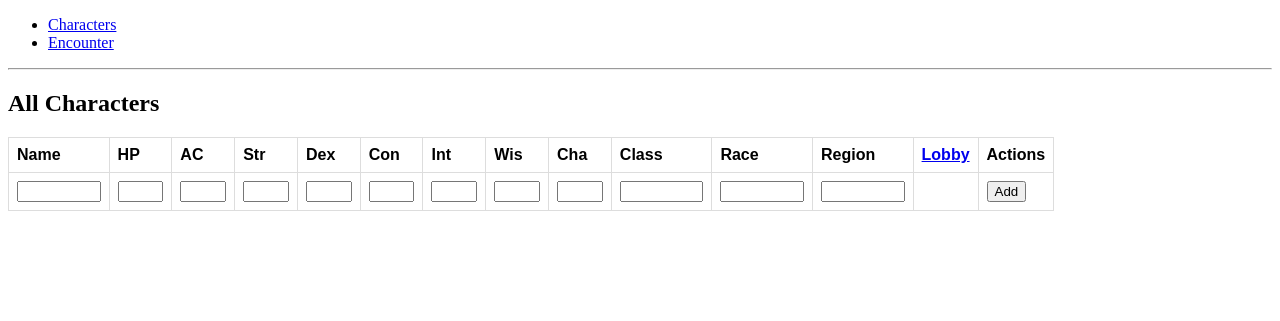
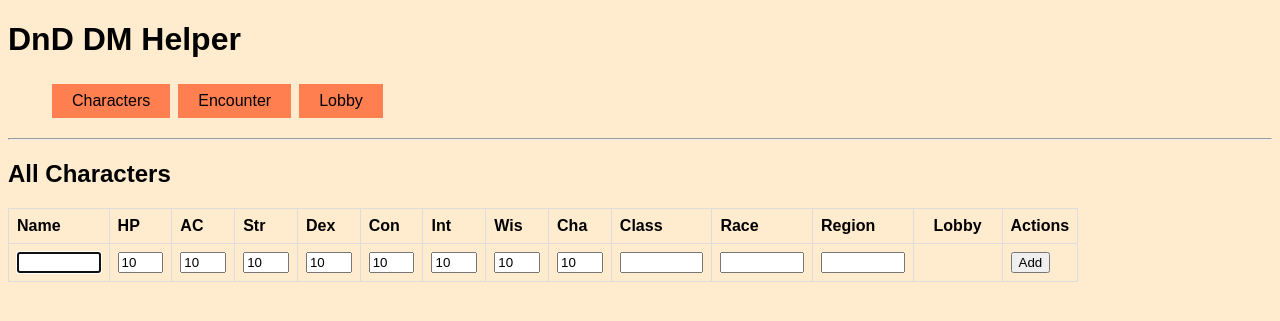
Before and after one commit to inkyblinkypinkyclyde/DnD-flask-app, a Flask app: page /characters in a window 1280 px wide. Shown: the top 321 px of the page. Run offline with Flask 2, Linux system fonts and the light colour scheme; data that the repository does not hold is empty; some libraries are stand-ins or nearby versions.

Commit message:
added default values to form entries and link to lobby

```diff
--- a/db/run_sql.py
+++ b/db/run_sql.py
@@ -6,7 +6,7 @@ def run_sql(sql, values = None):
     results = []
 
     try:
-        conn=psycopg2.connect("dbname='dnd_web'")
+        conn=psycopg2.connect("dbname='dnd_web_live'")
         cur = conn.cursor(cursor_factory=ext.DictCursor)
         cur.execute(sql, values)
         conn.commit()
--- a/static/css/main.css
+++ b/static/css/main.css
@@ -1,7 +1,30 @@
+body {
+    font-family: arial, sans-serif;
+    background-color: blanchedalmond;
+}
+
 table {
-    font-family: arial, sans-serif;
     border-collapse: collapse;
     /* width: 100%; */
+}
+
+ul {
+    display: flex;
+}
+
+li {
+    list-style: none;
+    padding: .5em;
+    margin: .25em;
+    background-color: coral;
+}
+
+a {
+    text-decoration: none;
+    color: black;
+    padding: .5em;
+    margin: .25em;
+    /* background-color: coral; */
 }
 
 input[type=number] {
@@ -19,10 +42,19 @@ th {
     padding: 8px;
 }
 
-/* tr:nth-child(even) {
-    background-color: #dddddd;
+/* #encounter-section {
+    display: grid;
 } */
 
-body {
-    background-color: white;
+/* #encounter-section>table {
+    grid-template-columns: repeat(2);
+} */
+
+
+#left-table {
+    float: left;
 }
+
+#right-table {
+    float: right;
+}
--- a/templates/base.html
+++ b/templates/base.html
@@ -10,9 +10,11 @@
 </head>
 
 <body>
+    <h1>DnD DM Helper</h1>
     <ul>
         <li class=" navlink"><a href="/characters">Characters</a></li>
         <li class=" navlink"><a href="/encounter">Encounter</a></li>
+        <li class=" navlink"><a href="/lobby">Lobby</a></li>
     </ul>
     <hr>
     {% block content %}
--- a/templates/characters/edit.html
+++ b/templates/characters/edit.html
@@ -1,6 +1,7 @@
 {% extends "base.html"%}
 
 {% block content %}
+<h1>Edit character</h1>
 <form action="/{{character.id}}/edit" method="POST">
     <table>
         <tr>
--- a/templates/characters/index.html
+++ b/templates/characters/index.html
@@ -22,6 +22,24 @@
             <th><a href="/lobby">Lobby</a></th>
             <th>Actions</th>
         </tr>
+        <tr>
+            <form action="/characters" method="post">
+                <td><input type="text" name="name" autofocus></td>
+                <td><input value="10" type="number" name="hp" id="" size="4"></td>
+                <td><input value="10" type="number" name="ac" id=""></td>
+                <td><input value="10" type="number" name="strength" id=""></td>
+                <td><input value="10" type="number" name="dexterity" id=""></td>
+                <td><input value="10" type="number" name="constitution" id=""></td>
+                <td><input value="10" type="number" name="intelligence" id=""></td>
+                <td><input value="10" type="number" name="wisdom" id=""></td>
+                <td><input value="10" type="number" name="charisma" id=""></td>
+                <td><input type="text" name="character_class" id=""></td>
+                <td><input type="text" name="race" id=""></td>
+                <td><input type="text" name="region" id=""></td>
+                <td></td>
+                <td><button type="submit">Add</button></td>
+            </form>
+        </tr>
         {%for character in characters%}
         <tr>
             <td>{{character.name}}</td>
```
Also changed, not shown: other parts of templates/characters/index.html (+3 -21 lines).
